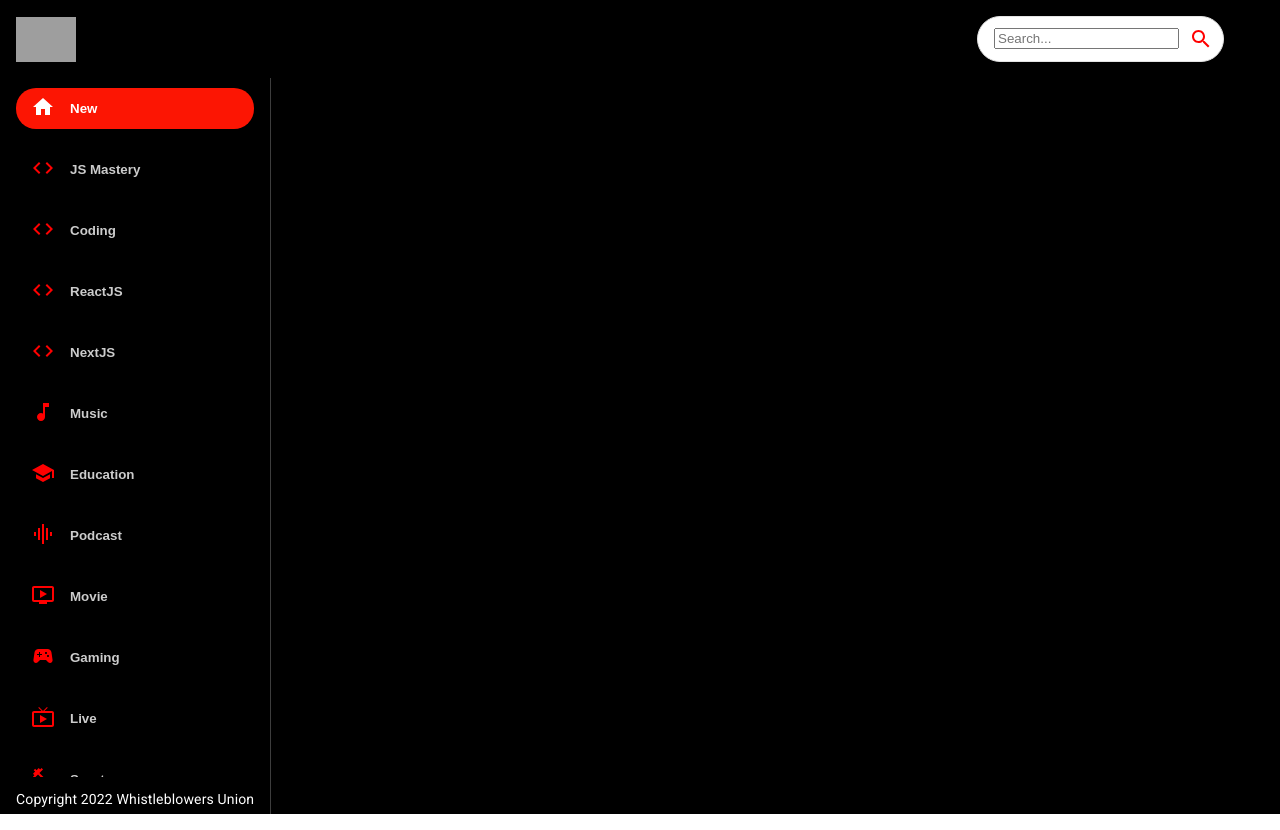
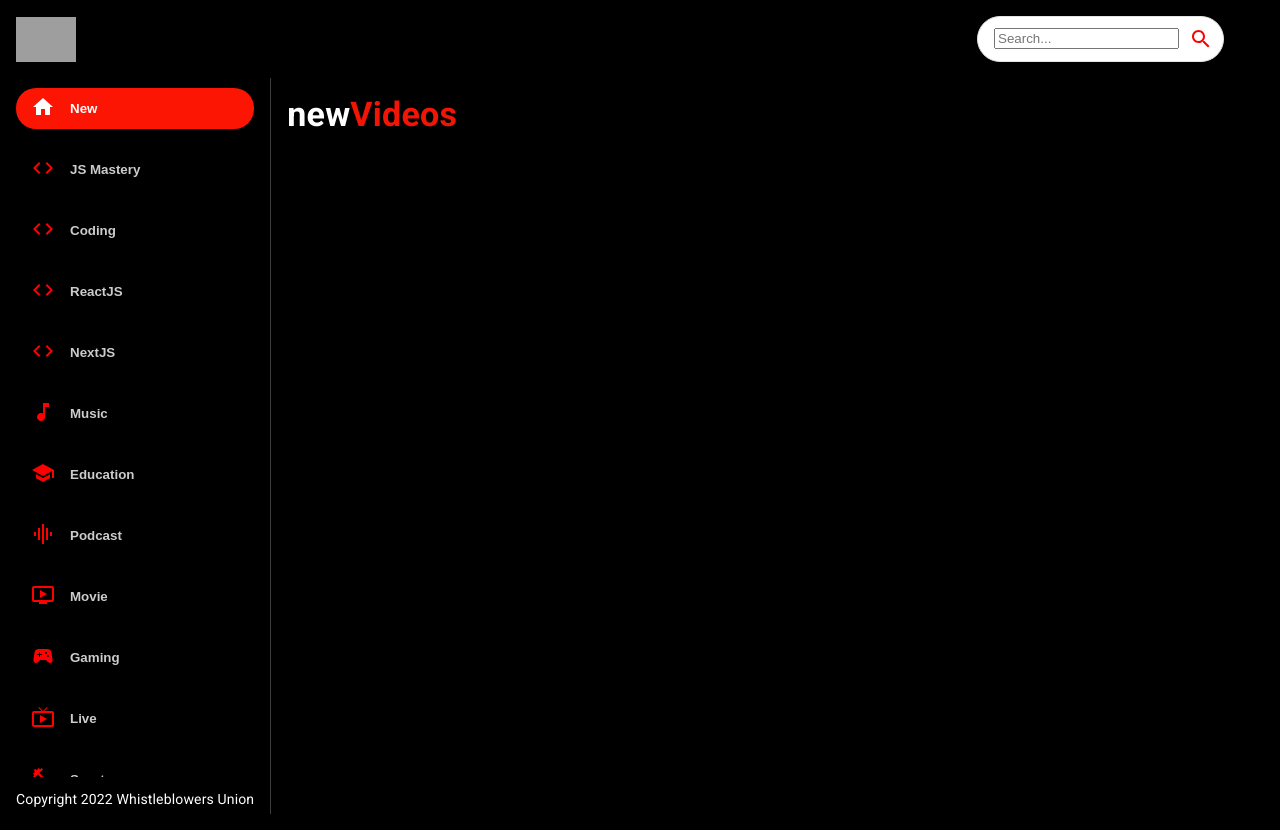
Before and after one commit to Harjas101/Youtube-Clone, a React (Create React App) app: page / in a window 1280 px wide. Built offline with nearby package versions, Linux system fonts and the light colour scheme; grey boxes are pictures that could not be loaded.

Commit message:
added video title and styled, hardcoded and not dynamic yet

```diff
--- a/src/components/Feed.jsx
+++ b/src/components/Feed.jsx
@@ -24,6 +24,16 @@
         variant="body2" sx={{mt:1.5, color:"#fff"}}>
           Copyright 2022 Whistleblowers Union</Typography>
       </Box>
+      <Box p={2} sx={{overflowY: 'auto', height: '90vh', flex:2}}>
+        <Typography variant="h4" fontWeight='bold' mb={2} sx={{
+          color: 'white'
+        }}>
+          new
+          <span style={{color: '#f31503'}}>
+            Videos
+          </span>
+        </Typography>
+      </Box>
     </Stack>
   );
 };
```
